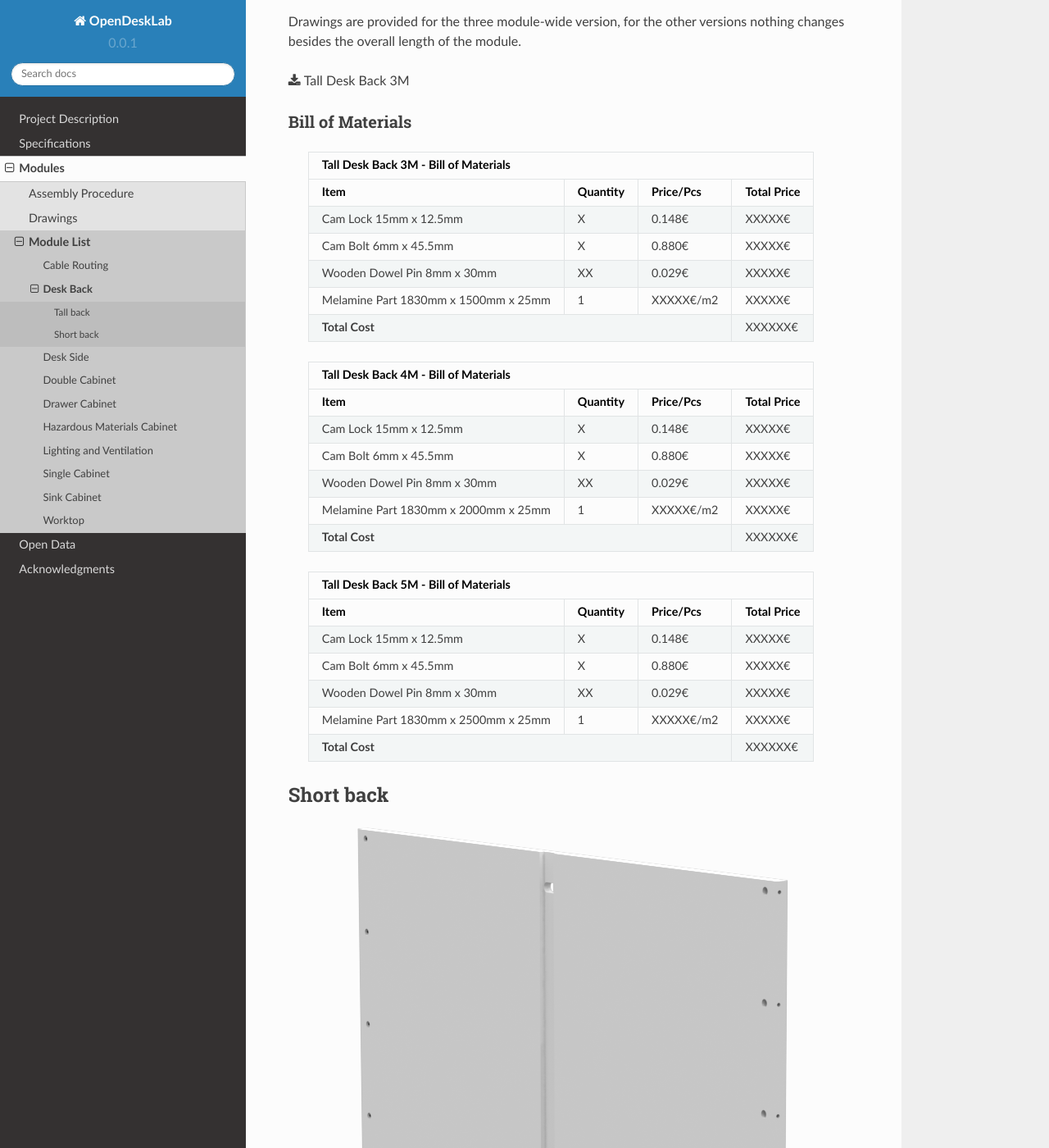
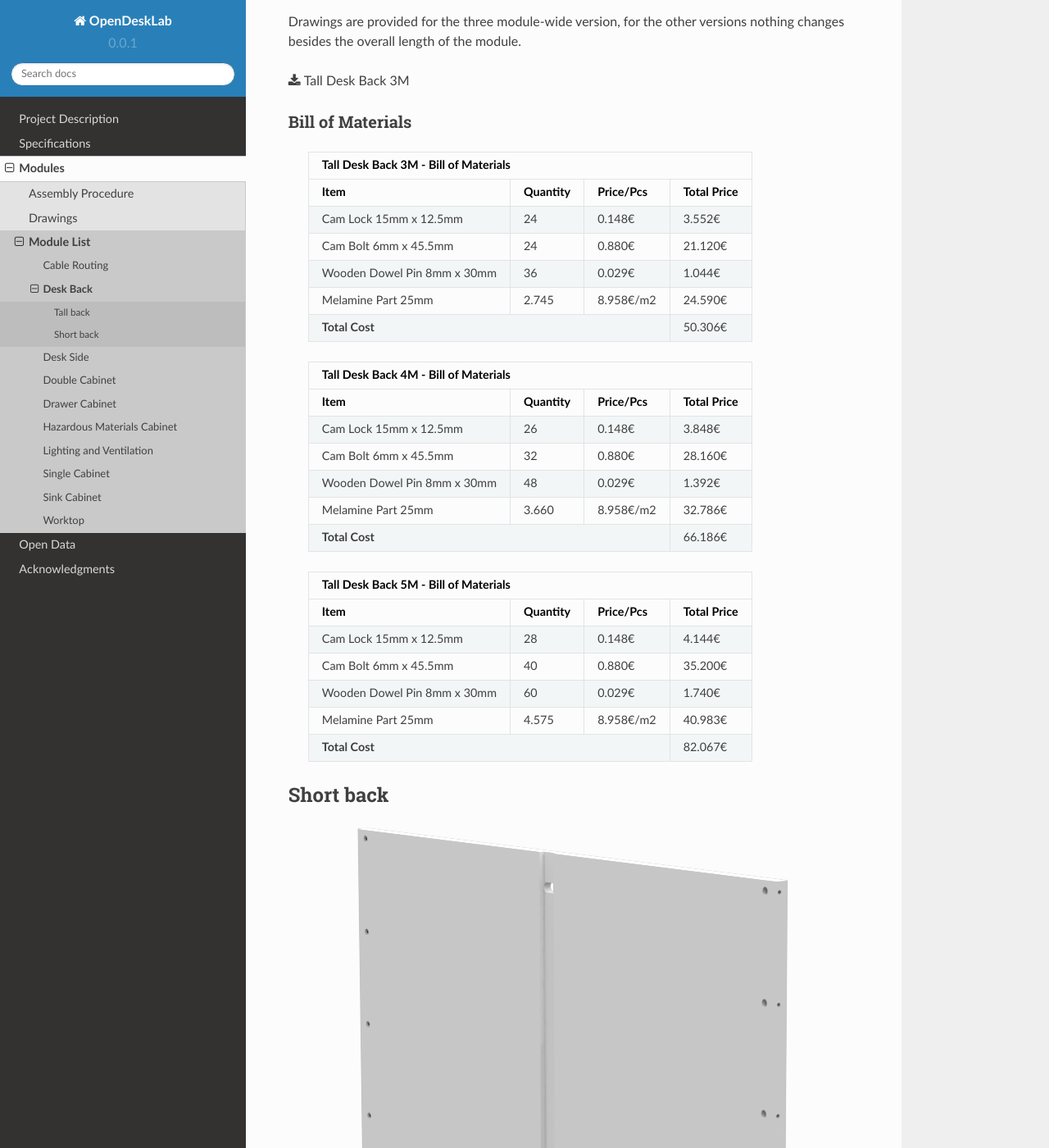
Before and after one commit to ellak-monades-aristeias/OpenDeskLab, a Sphinx documentation site: the page built from docs/include/parts/desk_back.rst, in a window 1280 px wide and 1400 px high, scrolled down 1979 px. Shown: the whole window at 82% size. Built offline with Sphinx 7.4.7 and the Read the Docs theme 2.0.0, drawn with Linux system fonts in a browser that asks for light colours; some of the changed text lies outside the part shown.

Commit message:
Fixed minor issue in cable routing, finalized BOM of Desk Back

```diff
--- a/docs/include/parts/desk_back.rst
+++ b/docs/include/parts/desk_back.rst
@@ -51,15 +51,15 @@ Bill of Materials
       +--------------------------------------+----------+-----------+-------------+
       | Item                                 | Quantity | Price/Pcs | Total Price |
       +======================================+==========+===========+=============+
-      | Cam Lock 15mm x 12.5mm               |     X    |    0.148€ |      XXXXX€ |
+      | Cam Lock 15mm x 12.5mm               |    24    |    0.148€ |      3.552€ |
       +--------------------------------------+----------+-----------+-------------+
-      | Cam Bolt 6mm x 45.5mm                |     X    |    0.880€ |      XXXXX€ |
+      | Cam Bolt 6mm x 45.5mm                |    24    |    0.880€ |     21.120€ |
       +--------------------------------------+----------+-----------+-------------+
-      | Wooden Dowel Pin 8mm x 30mm          |    XX    |    0.029€ |      XXXXX€ |
+      | Wooden Dowel Pin 8mm x 30mm          |    36    |    0.029€ |      1.044€ |
       +--------------------------------------+----------+-----------+-------------+
-      | Melamine Part 1830mm x 1500mm x 25mm |     1    | XXXXX€/m2 |      XXXXX€ |
+      | Melamine Part 25mm                   |  2.745   | 8.958€/m2 |     24.590€ |
       +--------------------------------------+----------+-----------+-------------+
-      | **Total Cost**                                              |     XXXXXX€ |
+      | **Total Cost**                                              |     50.306€ |
       +--------------------------------------+----------+-----------+-------------+
 
    .. tabularcolumns:: |l|c|c|c|
@@ -70,15 +70,15 @@ Bill of Materials
       +--------------------------------------+----------+-----------+-------------+
       | Item                                 | Quantity | Price/Pcs | Total Price |
       +======================================+==========+===========+=============+
-      | Cam Lock 15mm x 12.5mm               |     X    |    0.148€ |      XXXXX€ |
+      | Cam Lock 15mm x 12.5mm               |    26    |    0.148€ |      3.848€ |
       +--------------------------------------+----------+-----------+-------------+
-      | Cam Bolt 6mm x 45.5mm                |     X    |    0.880€ |      XXXXX€ |
+      | Cam Bolt 6mm x 45.5mm                |    32    |    0.880€ |     28.160€ |
       +--------------------------------------+----------+-----------+-------------+
-      | Wooden Dowel Pin 8mm x 30mm          |    XX    |    0.029€ |      XXXXX€ |
+      | Wooden Dowel Pin 8mm x 30mm          |    48    |    0.029€ |      1.392€ |
       +--------------------------------------+----------+-----------+-------------+
-      | Melamine Part 1830mm x 2000mm x 25mm |     1    | XXXXX€/m2 |      XXXXX€ |
+      | Melamine Part 25mm                   |  3.660   | 8.958€/m2 |     32.786€ |
       +--------------------------------------+----------+-----------+-------------+
-      | **Total Cost**                                              |     XXXXXX€ |
+      | **Total Cost**                                              |     66.186€ |
       +--------------------------------------+----------+-----------+-------------+
 
    .. tabularcolumns:: |l|c|c|c|
@@ -89,15 +89,15 @@ Bill of Materials
       +--------------------------------------+----------+-----------+-------------+
       | Item                                 | Quantity | Price/Pcs | Total Price |
       +======================================+==========+===========+=============+
-      | Cam Lock 15mm x 12.5mm               |     X    |    0.148€ |      XXXXX€ |
+      | Cam Lock 15mm x 12.5mm               |    28    |    0.148€ |      4.144€ |
       +--------------------------------------+----------+-----------+-------------+
-      | Cam Bolt 6mm x 45.5mm                |     X    |    0.880€ |      XXXXX€ |
+      | Cam Bolt 6mm x 45.5mm                |    40    |    0.880€ |     35.200€ |
       +--------------------------------------+----------+-----------+-------------+
-      | Wooden Dowel Pin 8mm x 30mm          |    XX    |    0.029€ |      XXXXX€ |
+      | Wooden Dowel Pin 8mm x 30mm          |    60    |    0.029€ |      1.740€ |
       +--------------------------------------+----------+-----------+-------------+
-      | Melamine Part 1830mm x 2500mm x 25mm |     1    | XXXXX€/m2 |      XXXXX€ |
+      | Melamine Part 25mm                   |  4.575   | 8.958€/m2 |     40.983€ |
       +--------------------------------------+----------+-----------+-------------+
-      | **Total Cost**                                              |     XXXXXX€ |
+      | **Total Cost**                                              |     82.067€ |
       +--------------------------------------+----------+-----------+-------------+
 
 Short back
@@ -131,15 +131,15 @@ Bill of Materials
       +--------------------------------------+----------+-----------+-------------+
       | Item                                 | Quantity | Price/Pcs | Total Price |
       +======================================+==========+===========+=============+
-      | Cam Lock 15mm x 12.5mm               |     X    |    0.148€ |      XXXXX€ |
+      | Cam Lock 15mm x 12.5mm               |    16    |    0.148€ |      2.368€ |
       +--------------------------------------+----------+-----------+-------------+
-      | Cam Bolt 6mm x 45.5mm                |     X    |    0.880€ |      XXXXX€ |
+      | Cam Bolt 6mm x 45.5mm                |    24    |    0.880€ |     21.120€ |
       +--------------------------------------+----------+-----------+-------------+
-      | Wooden Dowel Pin 8mm x 30mm          |    XX    |    0.029€ |      XXXXX€ |
+      | Wooden Dowel Pin 8mm x 30mm          |    36    |    0.029€ |      1.044€ |
       +--------------------------------------+----------+-----------+-------------+
-      | Melamine Part 1020mm x 1500mm x 25mm |     1    | XXXXX€/m2 |      XXXXX€ |
+      | Melamine Part 25mm                   |  1.530   | 8.958€/m2 |     13.705€ |
       +--------------------------------------+----------+-----------+-------------+
-      | **Total Cost**                                              |     XXXXXX€ |
+      | **Total Cost**                                              |     38.238€ |
       +--------------------------------------+----------+-----------+-------------+
 
    .. tabularcolumns:: |l|c|c|c|
@@ -150,15 +150,15 @@ Bill of Materials
       +--------------------------------------+----------+-----------+-------------+
       | Item                                 | Quantity | Price/Pcs | Total Price |
       +======================================+==========+===========+=============+
-      | Cam Lock 15mm x 12.5mm               |     X    |    0.148€ |      XXXXX€ |
+      | Cam Lock 15mm x 12.5mm               |    18    |    0.148€ |      2.664€ |
       +--------------------------------------+----------+-----------+-------------+
-      | Cam Bolt 6mm x 45.5mm                |     X    |    0.880€ |      XXXXX€ |
+      | Cam Bolt 6mm x 45.5mm                |    32    |    0.880€ |     28.160€ |
       +--------------------------------------+----------+-----------+-------------+
-      | Wooden Dowel Pin 8mm x 30mm          |    XX    |    0.029€ |      XXXXX€ |
+      | Wooden Dowel Pin 8mm x 30mm          |    48    |    0.029€ |      1.392€ |
       +--------------------------------------+----------+-----------+-------------+
-      | Melamine Part 1020mm x 2000mm x 25mm |     1    | XXXXX€/m2 |      XXXXX€ |
+      | Melamine Part 25mm                   |  2.040   | 8.958€/m2 |     18.274€ |
       +--------------------------------------+----------+-----------+-------------+
-      | **Total Cost**                                              |     XXXXXX€ |
+      | **Total Cost**                                              |     50.490€ |
       +--------------------------------------+----------+-----------+-------------+
 
    .. tabularcolumns:: |l|c|c|c|
@@ -169,13 +169,13 @@ Bill of Materials
       +--------------------------------------+----------+-----------+-------------+
       | Item                                 | Quantity | Price/Pcs | Total Price |
       +======================================+==========+===========+=============+
-      | Cam Lock 15mm x 12.5mm               |     X    |    0.148€ |      XXXXX€ |
+      | Cam Lock 15mm x 12.5mm               |    20    |    0.148€ |      2.960€ |
       +--------------------------------------+----------+-----------+-------------+
-      | Cam Bolt 6mm x 45.5mm                |     X    |    0.880€ |      XXXXX€ |
+      | Cam Bolt 6mm x 45.5mm                |    40    |    0.880€ |     35.200€ |
       +--------------------------------------+----------+-----------+-------------+
-      | Wooden Dowel Pin 8mm x 30mm          |    XX    |    0.029€ |      XXXXX€ |
+      | Wooden Dowel Pin 8mm x 30mm          |    60    |    0.029€ |      1.740€ |
       +--------------------------------------+----------+-----------+-------------+
-      | Melamine Part 1020mm x 2500mm x 25mm |     1    | XXXXX€/m2 |      XXXXX€ |
+      | Melamine Part 25mm                   |  2.550   | 8.958€/m2 |     22.843€ |
       +--------------------------------------+----------+-----------+-------------+
-      | **Total Cost**                                              |     XXXXXX€ |
+      | **Total Cost**                                              |     62.743€ |
       +--------------------------------------+----------+-----------+-------------+
```
Also changed, not shown: docs/include/parts/cable_routing.rst (+6 -6 lines).
